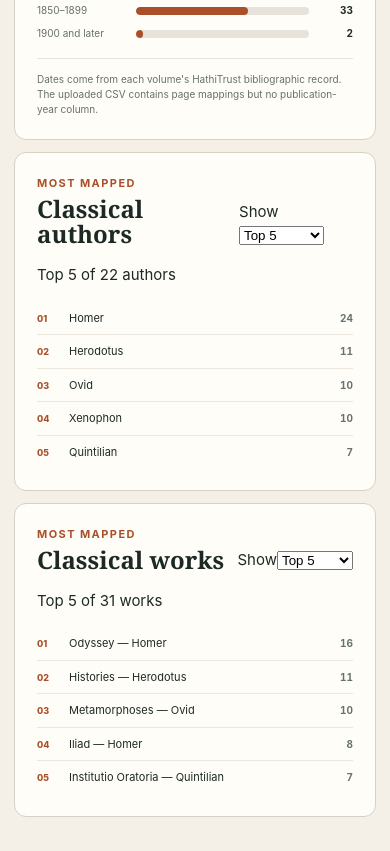
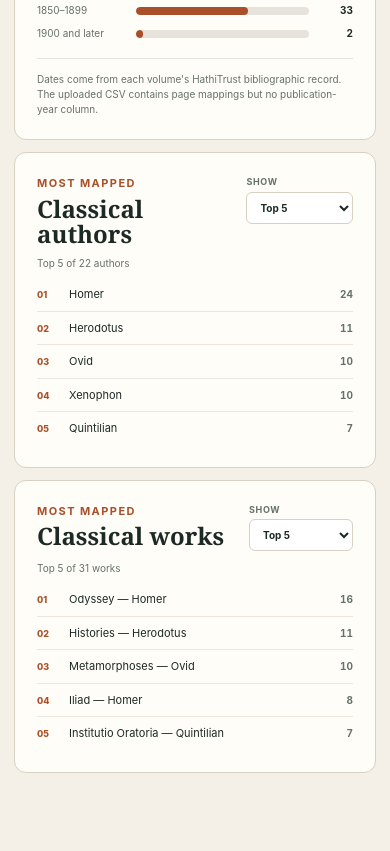
Before and after one commit to gregorycrane/hathi-page-viewer, a plain HTML site: page index.html in a window 390 px wide. Shown: the part 1929-2780 px from the top of the page. After the commit the page ends 2736 px from the top, so only its background shows below. Drawn offline with Linux system fonts and the light colour scheme; no server answers.

Commit message:
Style selectable ranking lists

```diff
--- a/styles.css
+++ b/styles.css
@@ -192,7 +192,12 @@
 .date-track { height: 8px; }
 .date-track > span { background: var(--rust); }
 .source-note { margin: 17px 0 0; padding-top: 13px; border-top: 1px solid #e8e2d8; color: var(--muted); font-size: 10px; }
+.ranking-limit { display: grid; gap: 3px; color: var(--muted); font-size: 9px; font-weight: 750; text-transform: uppercase; letter-spacing: .07em; }
+.ranking-limit select { min-width: 104px; height: 32px; padding: 0 27px 0 9px; border: 1px solid var(--line); border-radius: 6px; background: white; color: var(--ink); font: 700 10px/1 var(--sans); text-transform: none; letter-spacing: 0; cursor: pointer; }
+.ranking-limit select:focus { border-color: var(--forest); outline: 3px solid rgba(31,88,71,.10); }
+.ranking-summary { margin: -8px 0 7px; color: var(--muted); font-size: 10px; }
 .ranking-list { margin: 0; padding: 0; list-style: none; counter-reset: rank; }
+.ranking-card.is-expanded .ranking-list { max-height: 520px; overflow-y: auto; padding-right: 7px; scrollbar-color: #b8b1a5 transparent; }
 .ranking-list li { counter-increment: rank; border-top: 1px solid #ece6dc; }
 .ranking-list li:first-child { border-top: 0; }
 .ranking-list button { width: 100%; display: grid; grid-template-columns: 24px minmax(0, 1fr) auto; gap: 8px; align-items: baseline; padding: 8px 0; border: 0; background: transparent; color: var(--ink); text-align: left; cursor: pointer; }
@@ -290,6 +295,7 @@
   .scan-controls .button { flex: 1 1 100%; }
   .metric-grid { grid-template-columns: 1fr; }
   .date-summary { grid-template-columns: 1fr; }
+  .ranking-card .card-heading { align-items: start; }
 }
 
 @media (prefers-reduced-motion: reduce) {
```
